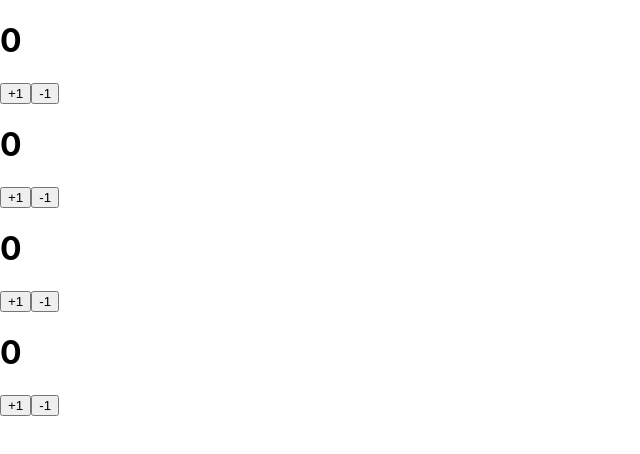
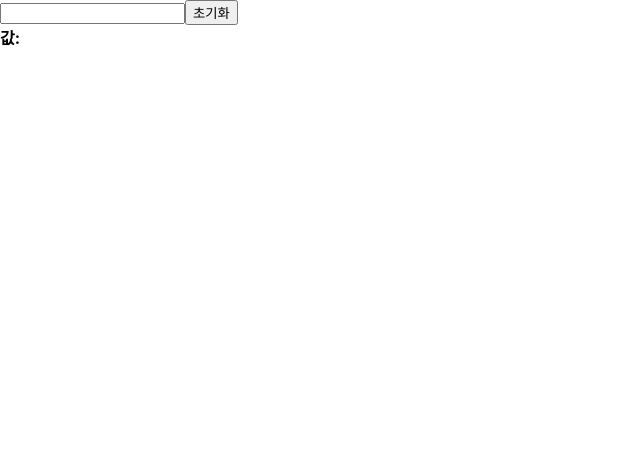
Before and after one commit to Dev-hoon/reactProjrct, a React (Create React App) app: page / in a window 1280 px wide. Shown: the top 454 px of the page, without its empty margins (0-640 px from the left). Built offline with nearby package versions, Linux system fonts and the light colour scheme.

Commit message:
input box 사용 법 및 useState  사용

```diff
--- a/src/App.js
+++ b/src/App.js
@@ -4,6 +4,7 @@
 import react from 'react';
 import Wrapper from './Wrapper';
 import Counter from './Counter';
+import InputSample from './InputSample';
 function App() {
   const name = 'react';
   const style = {
@@ -33,12 +34,13 @@
     //   <Hello  color = 'blue' isSpecial/>
 
     // </Wrapper>
-    <div>
-    <Counter />
-    <Counter />
-    <Counter />
-    <Counter />
-    </div>
+    // <div>
+    // <Counter />
+    // <Counter />
+    // <Counter />
+    // <Counter />
+    // </div>
+    <InputSample />
   );
 }
 
--- /dev/null
+++ b/src/InputSample.js
@@ -0,0 +1,22 @@
+import React,{useState} from 'react';
+
+function InputSample() {
+    const [text,setText] = useState('');
+    const onChange = (e) =>{
+      setText(e.target.value);
+    };
+    const onReset = () =>{
+        setText('');
+      };
+  return (
+    <div>
+      <input onChange = {onChange} value={text}/>
+      <button onClick = {onReset}>초기화</button>
+      <div>
+        <b>값: {text}</b>
+      </div>
+    </div>
+  );
+}
+
+export default InputSample;
```
